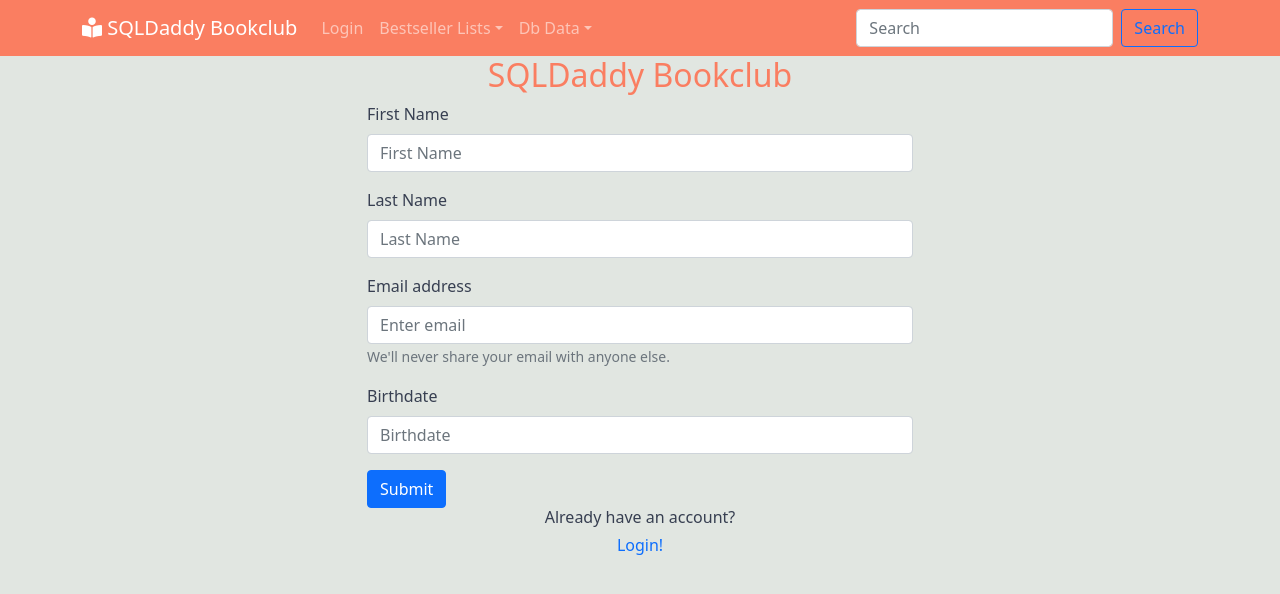
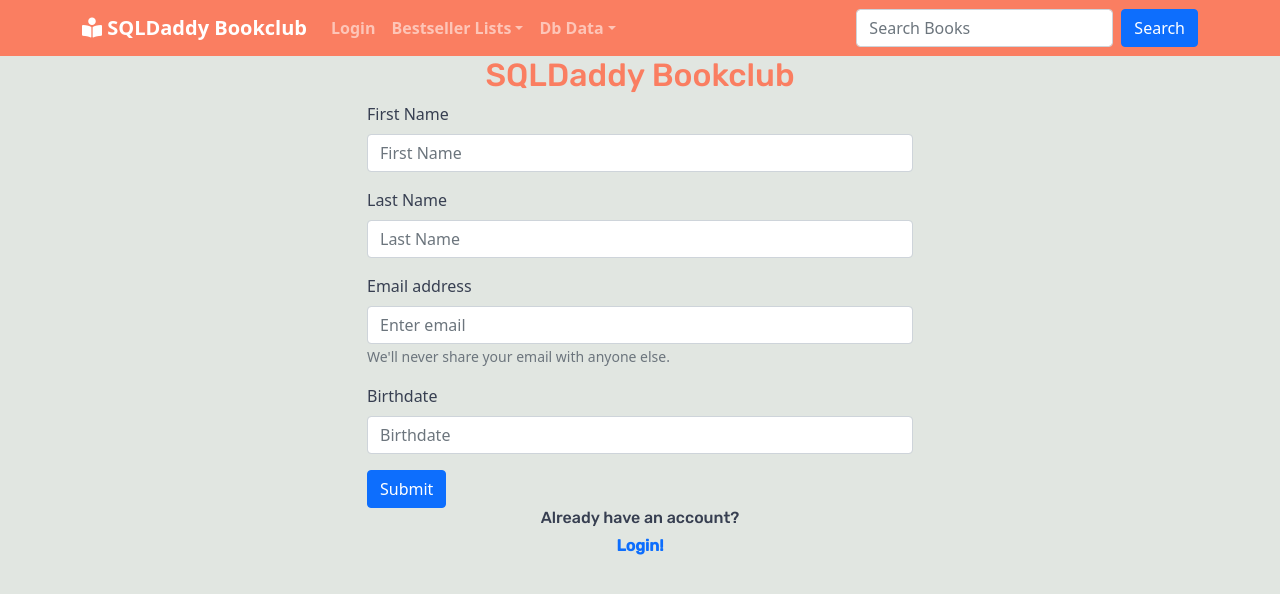
Before and after one commit to prashantkumar1113/MileStone2MERNproject, a React (Create React App) app in the folder react-app/: page / in a window 1280 px wide. Shown: the top 594 px of the page. Built offline with nearby package versions, Linux system fonts and the light colour scheme.

Commit message:
Some more cosmetic changes

```diff
--- a/react-app/src/App.css
+++ b/react-app/src/App.css
@@ -1,3 +1,5 @@
+@import url("https://fonts.googleapis.com/css2?family=Rubik:wght@400;500&display=swap");
+
 .App {
     text-align: center;
 }
@@ -46,13 +48,28 @@ body {
     background-color: #e1e6e1;
 }
 
-.bookclub-title{
+.bookclub-title {
     color: #fa7e61;
     text-align: center;
 }
 
-.center{
+.center {
     text-align: center;
     justify-content: center;
     align-content: center;
 }
+h1,
+h2,
+h3,
+h4,
+h5,
+h6,
+.card-title {
+    font-family: "Rubik", sans-serif;
+    font-weight: 500;
+}
+
+.navbar-brand,
+.nav-link {
+    font-weight: bolder;
+}
--- a/react-app/src/components/BookNavbar.js
+++ b/react-app/src/components/BookNavbar.js
@@ -150,7 +150,7 @@ export default function BookNavbar({handleSearch}) {
                     >
                         <FormControl
                             type="search"
-                            placeholder="Search"
+                            placeholder="Search Books"
                             className="me-2"
                             aria-label="Search"
                             onChange={(e) => {
@@ -158,7 +158,7 @@ export default function BookNavbar({handleSearch}) {
                                 // console.log(e.target.value);
                             }}
                         />
-                        <Button variant="outline-primary" type="submit">
+                        <Button variant="primary" type="submit">
                             Search
                         </Button>
                     </Form>
--- a/react-app/src/components/DisplayDb.js
+++ b/react-app/src/components/DisplayDb.js
@@ -19,7 +19,7 @@ export default function DisplayDb() {
                 setDbData(resData);
                 if (resData.length > 0) {
                     setDbKeys(Object.keys(resData[0]));
-                    console.log("Keys", dbKeys);
+                    // console.log("Keys", dbKeys);
                 }
             } else {
                 setDbData("Not found");
@@ -49,9 +49,13 @@ export default function DisplayDb() {
                 <h2>{displayField}</h2>
                 <Table striped bordered hover responsive>
                     <thead>
-                        <tr>
+                        <tr className="bg-dark">
                             {dbKeys.map((objectKey, id) => (
-                                <th key={id}>{objectKey}</th>
+                                <th key={id}>
+                                    <h5 style={{color: "white"}}>
+                                        {objectKey}
+                                    </h5>
+                                </th>
                             ))}
                         </tr>
                     </thead>
```
